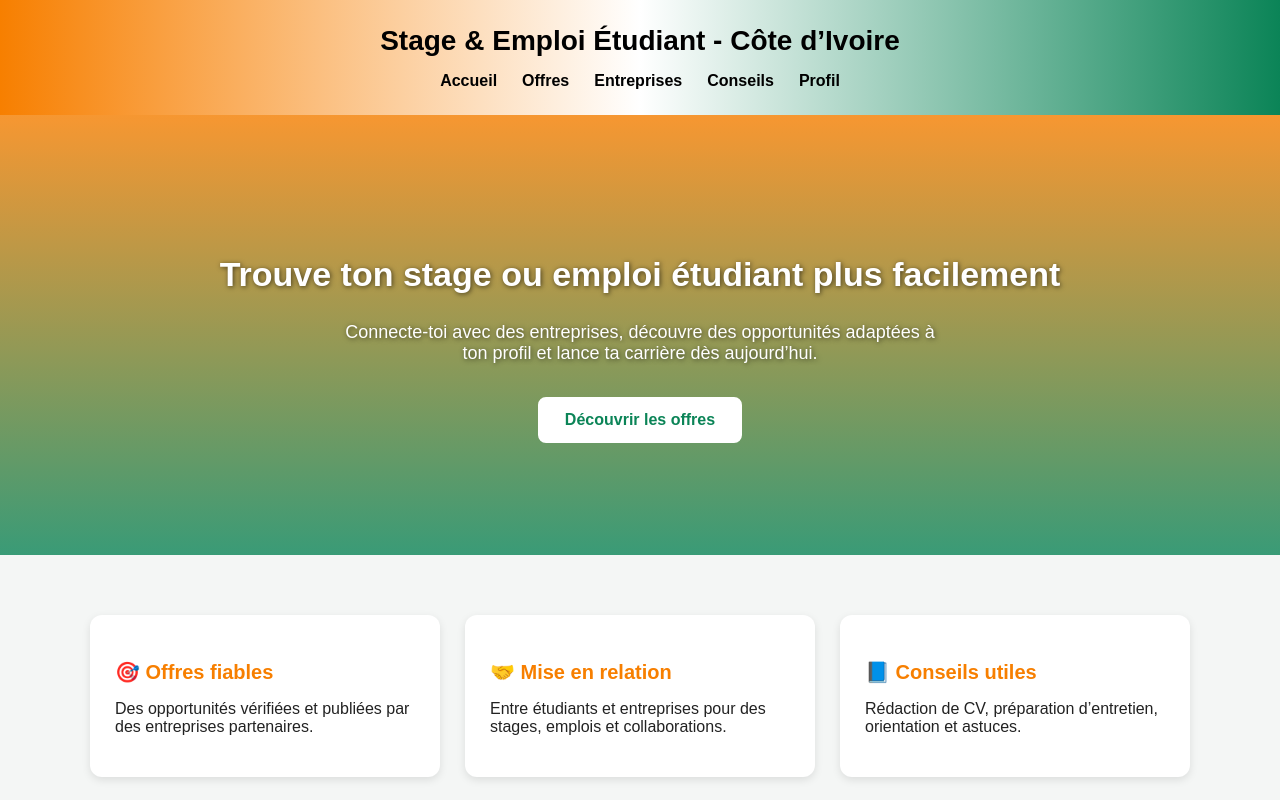
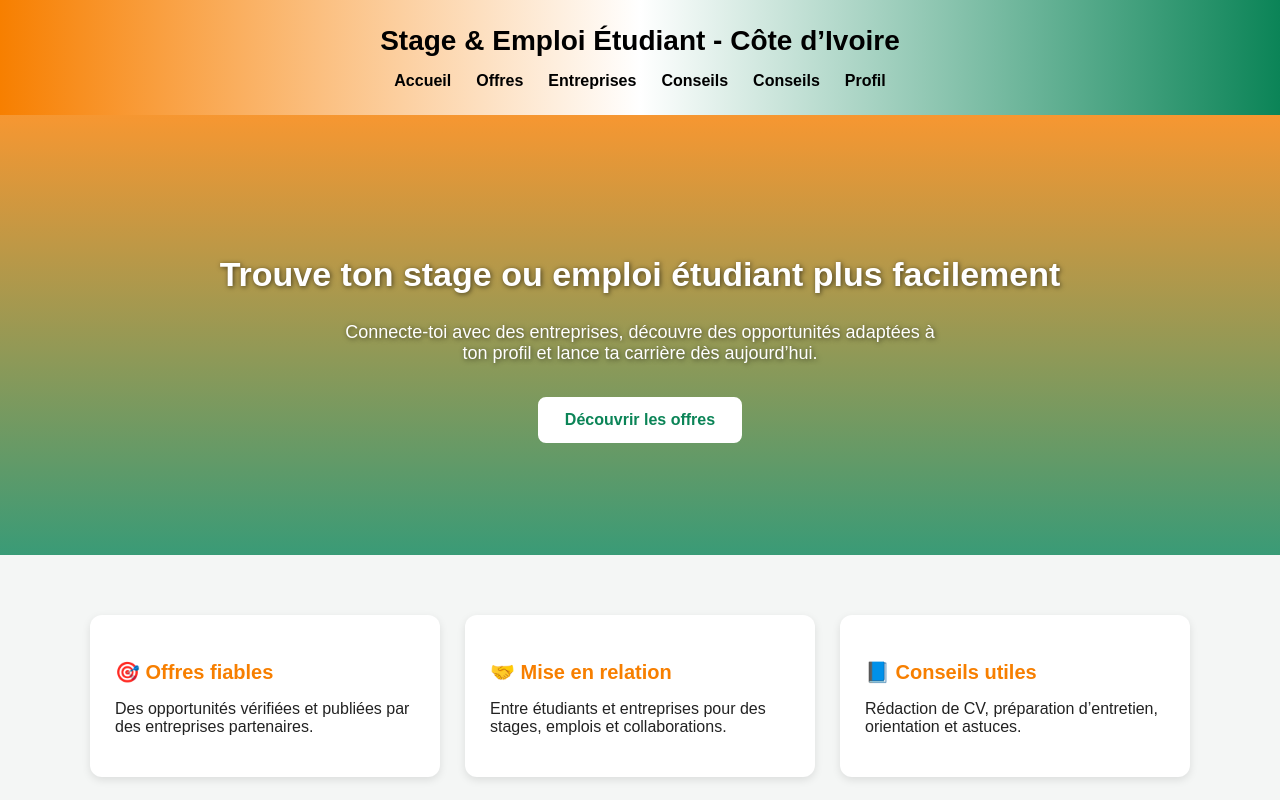
Before and after one commit to begoublealexmarvin-design/EMPLOI-STAGE, a plain HTML site: page index.html in a window 1280 px wide. Shown: the top 800 px of the page. Drawn offline with Linux system fonts and the light colour scheme.

Commit message:
modification

```diff
--- a/index.html
+++ b/index.html
@@ -195,6 +195,7 @@
     <a href="offres.html">Offres</a>
     <a href="entreprises.html">Entreprises</a>
     <a href="conseils.html">Conseils</a>
+    <a href="forum.html">Conseils</a>
     <a href="profil.html">Profil</a>
   </nav>
 </header>
```
